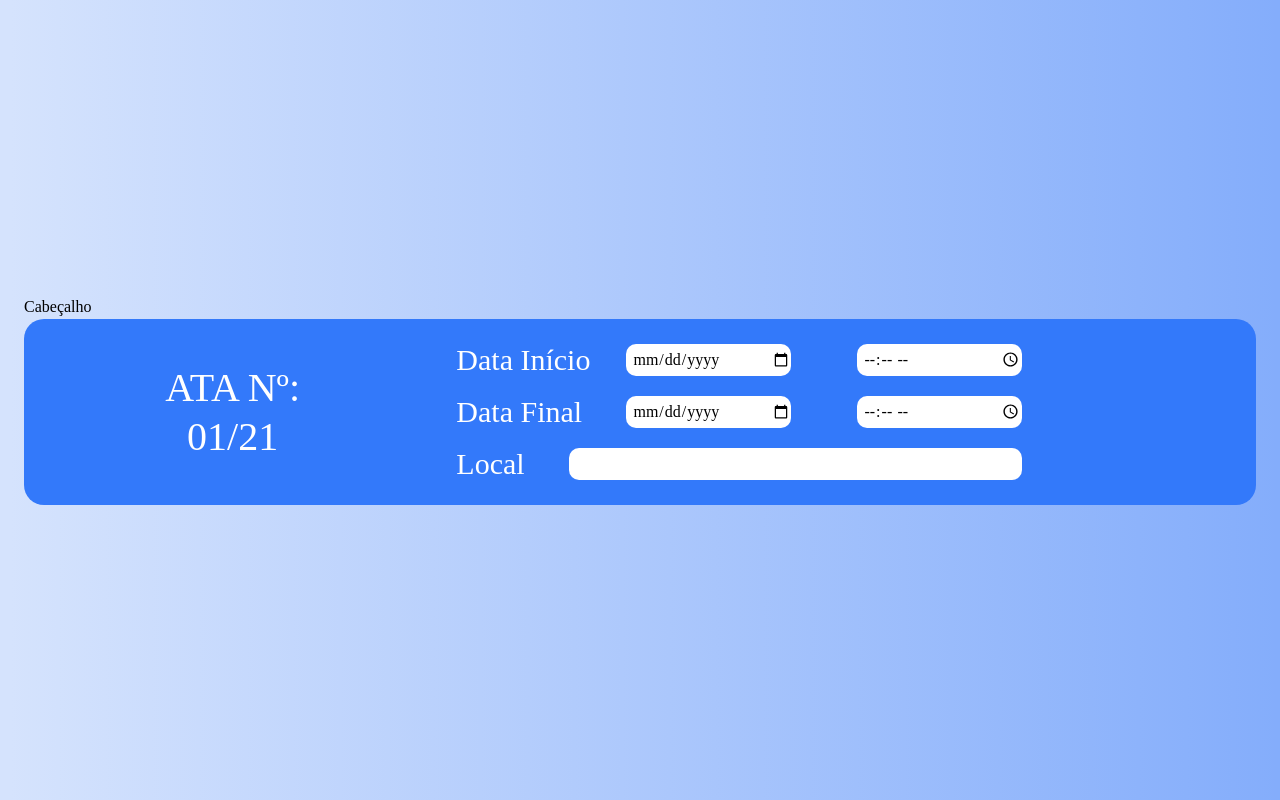
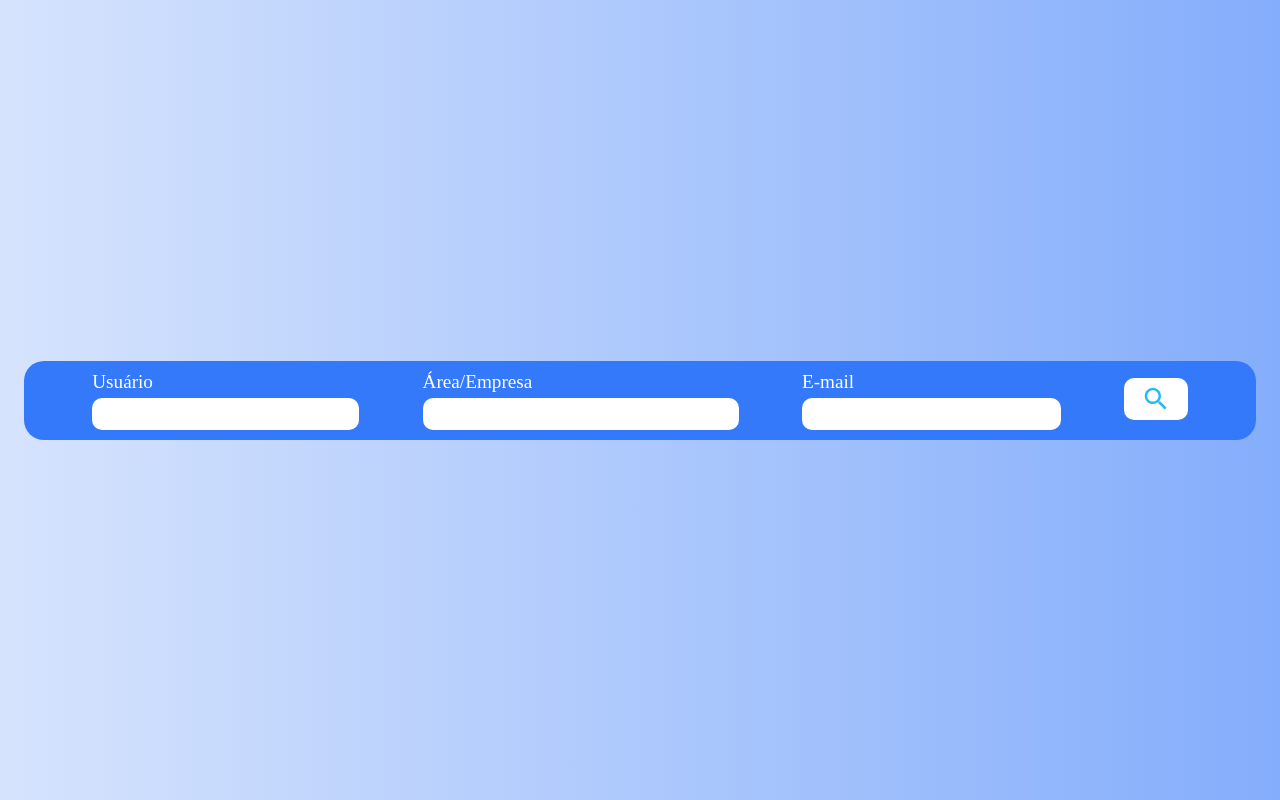
Before and after one commit to BureauTech/ProjectSisatas, a React (Create React App) app in the folder client/: page /userlist in a window 1280 px wide. Built offline with nearby package versions, Linux system fonts and the light colour scheme; the HTML template or start-up script is replaced by a standard one.

Commit message:
add layout

```diff
--- a/client/src/components/UserList/UserFilter.js
+++ b/client/src/components/UserList/UserFilter.js
@@ -7,6 +7,8 @@ import {
     Input,
 } from "@material-ui/core";
 import { Component } from "react";
+import Button from '@material-ui/core/Button';
+import SearchIcon from '@material-ui/icons/Search';
 
 // Alterando css de componentes
 const styles = (theme) => ({
@@ -14,6 +16,7 @@ const styles = (theme) => ({
         backgroundColor: theme.palette.primary.main,
         borderRadius: "20px",
         padding: 5,
+        paddingBottom: 10
     },
     textField: {
         backgroundColor: "white",
@@ -35,7 +38,7 @@ const styles = (theme) => ({
     normalText: {
         color: "white",
         fontFamily: "Montserrat",
-        fontSize: "1.875rem",
+        fontSize: "1.2rem",
         fontStyle: "normal",
         fontWeight: "normal",
         lineHeight: "2rem",
@@ -45,6 +48,20 @@ const styles = (theme) => ({
     rowMargin: {
         margin: 20,
     },
+    btn: {
+        backgroundColor: theme.palette.secondary.contrastText,
+        color: theme.palette.secondary.main,
+        marginTop: 2,
+        borderRadius: 10,
+        '&:hover': {
+            backgroundColor: theme.palette.secondary.main,
+            color: theme.palette.secondary.contrastText,
+        }
+    },
+    icon: {
+        width: '30px',
+        height: '30px',
+    }
 });
 
 class UserFilter extends Component {
@@ -53,100 +70,39 @@ class UserFilter extends Component {
 
         return (
             <Container>
-                <Grid container>
-                    <Typography>Cabeçalho</Typography>
-                    <Grid
-                        container
-                        className={classes.grid}
-                        alignItems="center"
-                        justify="space-evenly"
-                    >
-                        {/* LATERAL ESQUERDA (NÚMERO DA ATA)*/}
-                        <Grid item sm={10} lg={4}>
-                            <Grid container justify="center">
-                                <Grid container justify="center">
-                                    <Typography className={classes.biggerText}>
-                                        ATA Nº:
-                    </Typography>
-                                </Grid>
-                                <Grid container justify="center">
-                                    <Typography className={classes.biggerText}>
-                                        {ata.id}
-                                    </Typography>
-                                </Grid>
-                            </Grid>
-                        </Grid>
-                        {/* CONTEINER DA DIREITA (INPUTS)*/}
-                        <Grid item xs={12} sm={10} md={8} lg={8}>
-                            <Grid item xs={11} lg={10}>
-                                {/* ROW DATA INÍCIO */}
-                                <Grid container className={classes.rowMargin}>
-                                    <Grid item lg={3}>
+                <Grid container className={classes.grid} alignItems="center"
+                    justify='space-evenly'>
+                    <Grid>
                         <FormLabel className={classes.normalText}>
-                                            Data Início
+                            Usuário
                     </FormLabel>
-                                    </Grid>
-                                    <Grid item xs={12} lg={7}>
-                                        <Grid container justify="space-between">
-                                            <Grid item xs={7} lg={5}>
                         <Input
                             className={classes.textField}
                             disableUnderline
-                                                    type="date"
+                            type="search"
                         ></Input>
                     </Grid>
-                                            <Grid xs={4} lg={5}>
+                    <Grid>
+                        <FormLabel className={classes.normalText}>
+                            Área/Empresa
+                    </FormLabel>
                         <Input
                             className={classes.textField}
                             disableUnderline
-                                                    type="time"
+                            type="search"
                         ></Input>
                     </Grid>
-                                        </Grid>
-                                    </Grid>
-                                </Grid>
-                                {/* ROW DATA FINAL */}
-                                <Grid container className={classes.rowMargin}>
-                                    <Grid item lg={3}>
+                    <Grid>
                         <FormLabel className={classes.normalText}>
-                                            Data Final
+                            E-mail
                     </FormLabel>
-                                    </Grid>
-                                    <Grid item xs={12} lg={7}>
-                                        <Grid container justify="space-between">
-                                            <Grid item xs={7} lg={5}>
                         <Input
                             className={classes.textField}
                             disableUnderline
-                                                    type="date"
+                            type="search"
                         ></Input>
                     </Grid>
-                                            <Grid item xs={4} lg={5}>
-                                                <Input
-                                                    className={classes.textField}
-                                                    disableUnderline
-                                                    type="time"
-                                                ></Input>
-                                            </Grid>
-                                        </Grid>
-                                    </Grid>
-                                </Grid>
-                                {/* ROW LOCAL */}
-                                <Grid container className={classes.rowMargin}>
-                                    <Grid item lg={2} xs={10}>
-                                        <FormLabel className={classes.normalText}>Local</FormLabel>
-                                    </Grid>
-                                    <Grid item xs={12} lg={8}>
-                                        <Input
-                                            className={classes.textField}
-                                            disableUnderline
-                                            type="text"
-                                        ></Input>
-                                    </Grid>
-                                </Grid>
-                            </Grid>
-                        </Grid>
-                    </Grid>
+                    <Button className={classes.btn}><SearchIcon className={classes.icon} /></Button>
                 </Grid>
             </Container>
         );
```
Lines whose indentation alone changed are shown as unchanged.
